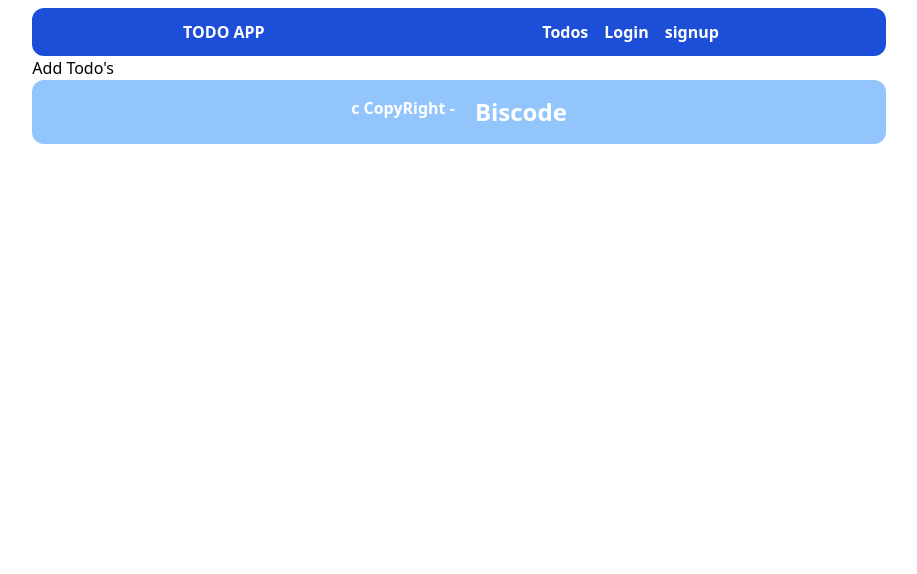
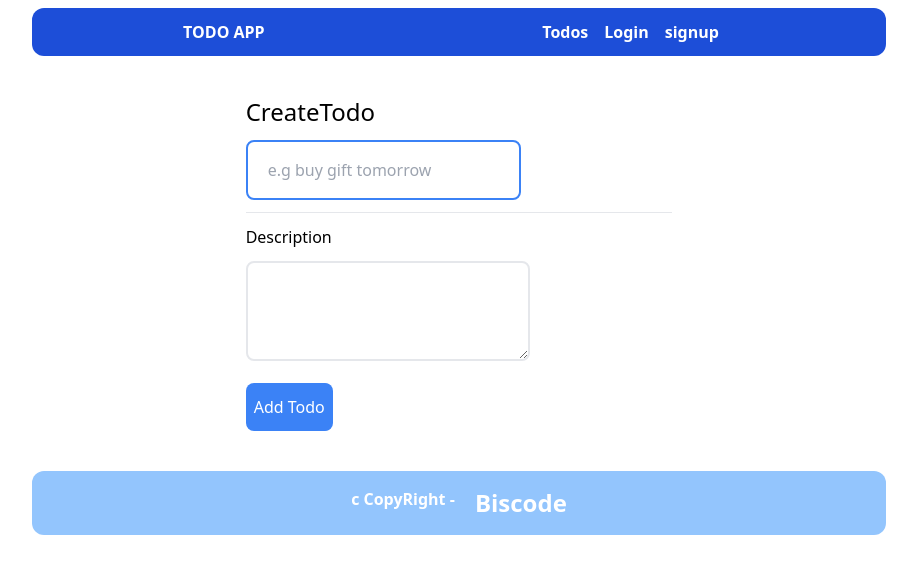
Before and after one commit to bismarkboateng/notes-app, a React (Create React App) app in the folder frontend/: page /todos/1 in a window 1280 px wide. Shown: the top 574 px of the page, without its empty margins (181-1098 px from the left). Built offline with nearby package versions, Linux system fonts and the light colour scheme.

Commit message:
add todo component

```diff
--- a/frontend/src/components/AddTodo.js
+++ b/frontend/src/components/AddTodo.js
@@ -1,9 +1,79 @@
+import { useState } from "react";
+import TodoDataService from "../services/todos";
+import { Link } from "react-router-dom";
+
+const TodoObject = new TodoDataService();
+
 const AddTodo = () => {
+
+  let editing = false;
+  let initialTodoTitle = "";
+  let initialTodoMemo = "";
+
+  const [title, setTitle] = useState(initialTodoTitle);
+  const [memo, setMemo] = useState(initialTodoMemo);
+  const [submitted, setSubmitted] = useState(false);
+
+  const onChangeTitle = e => {
+    const title = e.target.value;
+    setTitle(title);
+  }
+
+  const onChangeMemo = e => {
+    const memo = e.target.value;
+    setMemo(memo);
+  }
+
+  const saveTodo = (props) => {
+    let data = {
+      title: title,
+      memo: memo,
+      completed: false
+    }
+
+    TodoObject.createTodo(data, props.token)
+      .then(response => {
+        setSubmitted(true);
+      })
+      .catch(e => {
+        console.log(e);
+      });
+  }
+
+
   return (
-    <div>
-      Add Todo's
+    <div className="w-1/2 mx-auto m-10">
+      { submitted ?
+       (<div>
+          <h4> Todo submitted Successfully!</h4>
+          <Link to="/todos">Back to Todos</Link>
+        </div>
+       ) :
+       (<form>
+          <label className="text-2xl">{ editing ? "Edit" : " Create" }
+           Todo </label> <br />
+          <input
+            className="mt-3 focus:outline-none focus:border-blue-500 px-5 py-4 rounded-lg border-2 border-blue-500"
+            type="text"
+            required
+            placeholder="e.g buy gift tomorrow"
+            value={title}
+            onChange={onChangeTitle}
+          />
+          <hr className="mt-3 mb-3"/>
+          <label>Description</label> <br />
+          <textarea
+            className="mt-3 focus:outline-none focus:border-blue-500 border-2 rounded-lg px-10"
+            rows={4}
+            value={memo}
+            onChange={onChangeMemo}
+          /> <br />
+          <button className="mt-4 bg-blue-500 text-white rounded-lg px-2 py-3">{ editing ? "Edit" : "Add" } Todo</button>
+        </form>
+       )
+      }
     </div>
   )
 }
 
-export default AddTodo
+export default AddTodo;
--- a/frontend/src/components/TodoList.js
+++ b/frontend/src/components/TodoList.js
@@ -29,6 +29,9 @@ const TodoList = (props) => {
       ? (<div className="bg-red-100 p-10 rounded text-red-500"> You are not Logged in: Please <Link to="/login">login </Link>to see your todos</div>)
       : (
         <div>
+          <Link to={"/todos/create"}>
+            <button className="mb-3 bg-white-400 text-blue-300 border border-blue-400 px-1 py-2 rounded-lg">Add Todo</button>
+          </Link>
           { todos.map((todo) => (
             <div className="p-2">
               <div key={todo.id}>
--- a/frontend/src/services/todos.js
+++ b/frontend/src/services/todos.js
@@ -1,6 +1,6 @@
 import axios from "axios";
 
-class TodoDataService {
+export default class TodoDataService {
 
     getAll(token){
         axios.defaults.headers.common["Authorization"] = "Token " + token;
@@ -37,4 +37,4 @@ class TodoDataService {
 }
 
 
-export default TodoDataService;
+// export default TodoDataService;
```
